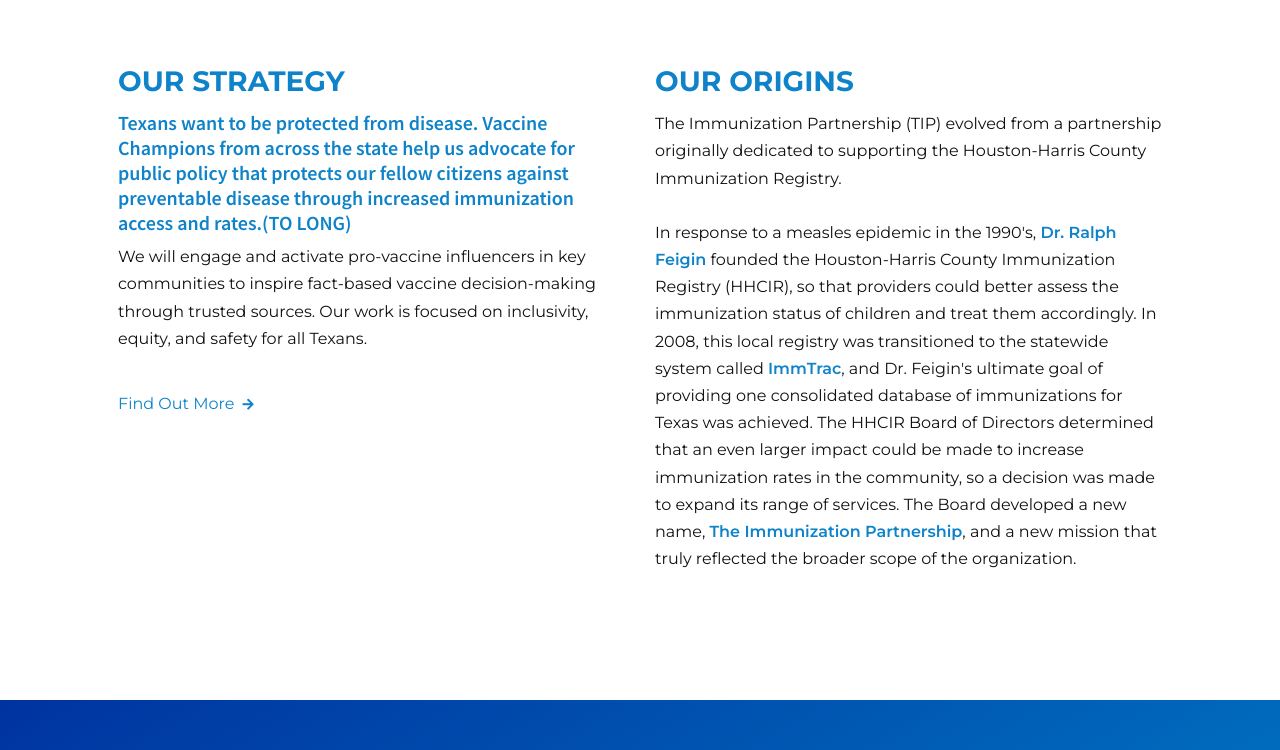
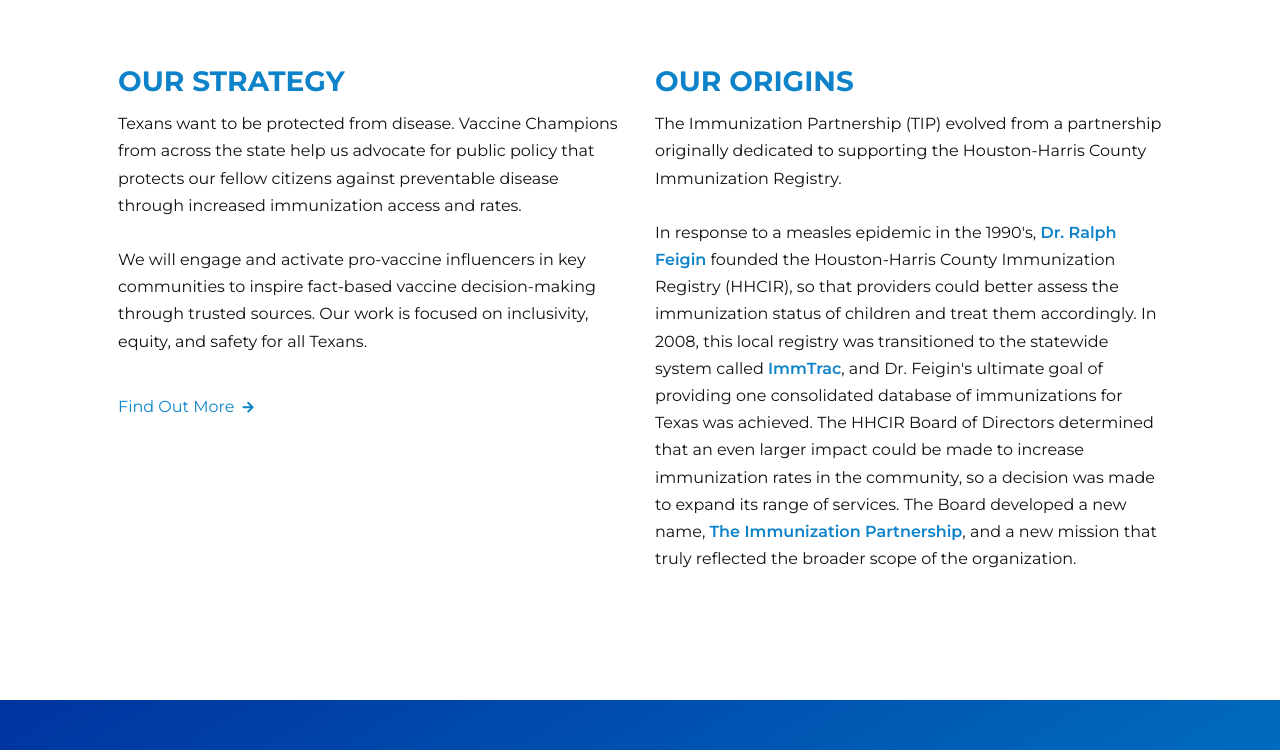
Before and after one commit to aitshuber/immunizecc, a Jekyll site: the page built from who.html, in a window 1280 px wide and 900 px high, scrolled down 1547 px, cut to the strip 150-900 px from the top of the window. Built offline with Jekyll 4.4.1, drawn with Linux system fonts in a browser that asks for light colours; some web fonts are replaced; a script that is not in the unit is left out; comment, search, counter and statistics services are not loaded.

Commit message:
Updated 'who.html' via CloudCannon

```diff
--- a/who.html
+++ b/who.html
@@ -235,8 +235,12 @@ banner-image: >-
 
 	 <article class="h-100">
 	   <div>
-	     <h5 class="font-weight-semi-bold immunizetitle text-primary editable"><strong>Texans want to be protected from disease. Vaccine Champions from across the state help us advocate for public policy that protects our fellow citizens against preventable disease through increased immunization access and rates.(TO LONG)</strong></h5>
-	     <p class="editable">We will engage and activate pro-vaccine influencers in key communities to inspire fact-based vaccine decision-making through trusted sources. Our work is focused on inclusivity, equity, and safety for all Texans.</p>
+	     <h5 class="font-weight-semi-bold immunizetitle text-primary editable">
+
+	     </h5>
+	     <p class="editable">
+	       Texans want to be protected from disease. Vaccine Champions from across the state help us advocate for public policy that protects our fellow citizens against preventable disease through increased immunization access and rates.<br /><br />We will engage and activate pro-vaccine influencers in key communities to inspire fact-based vaccine decision-making through trusted sources. Our work is focused on inclusivity, equity, and safety for all Texans.
+	     </p>
 	   </div>
 	   <div class="border-0 py-4"><a class="text-primary" href="#">Find Out More <small class="fas fa-arrow-right ml-1"></small> </a></div>
 	 </article>
```
